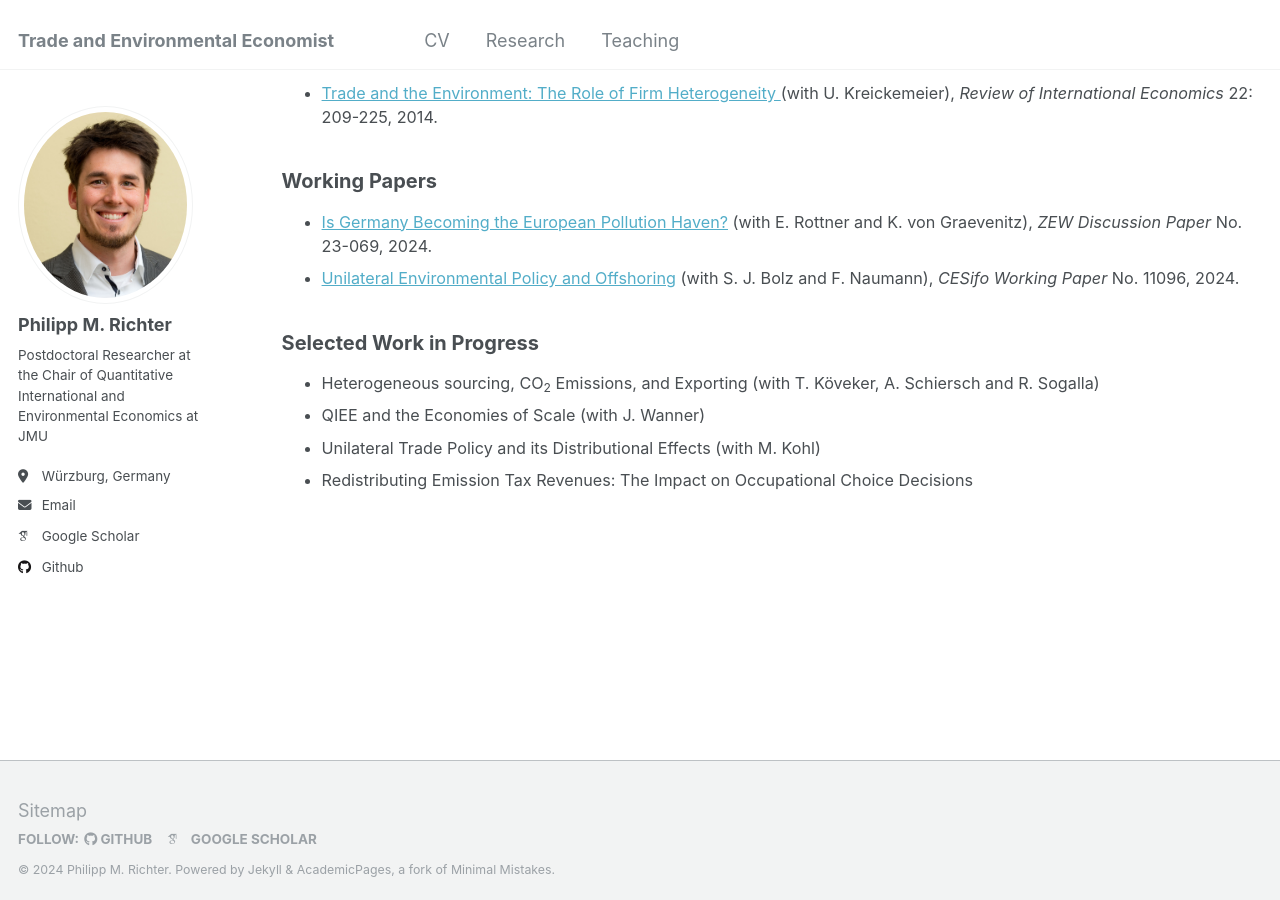
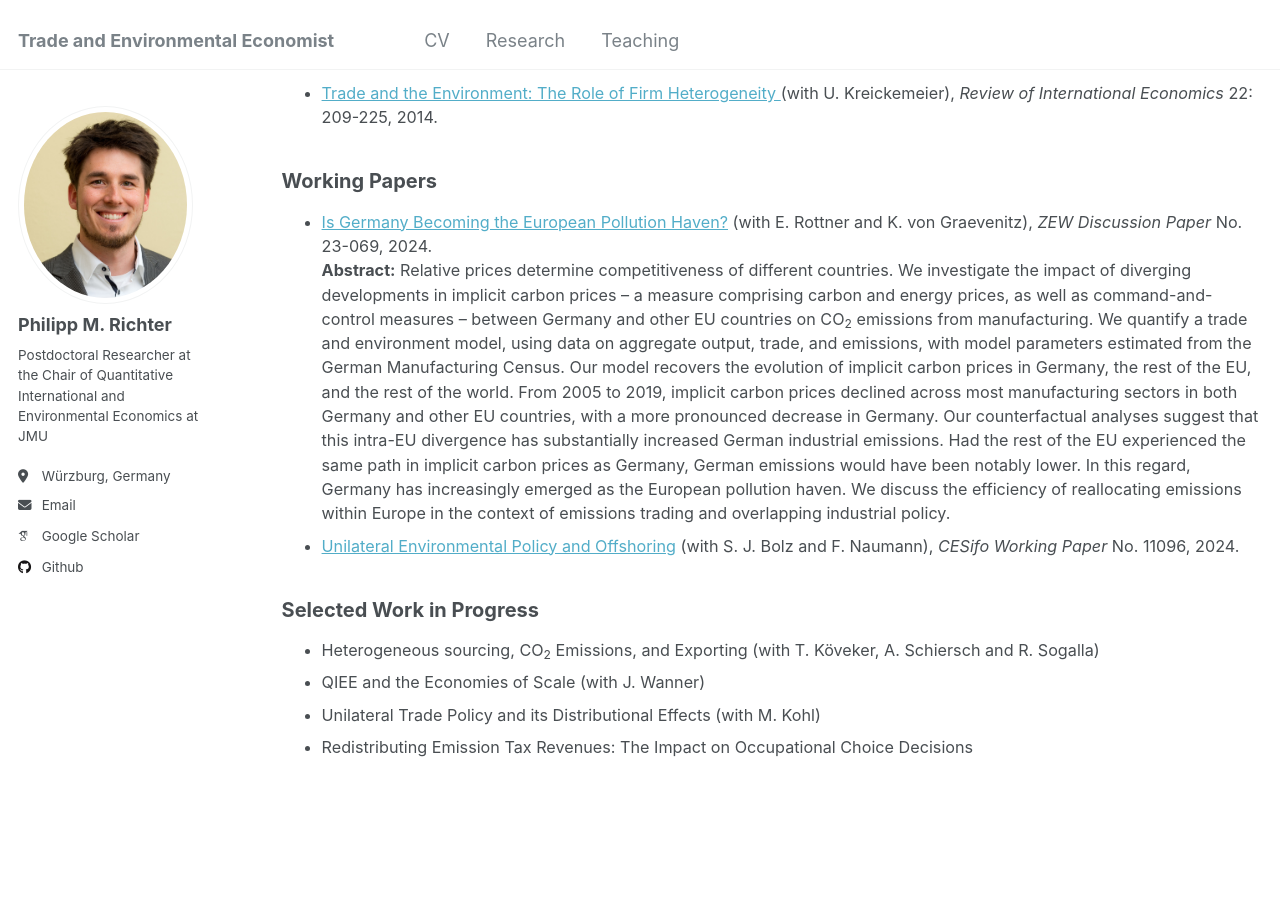
Before and after one commit to PhMRichter/PhMRichter.github.io, a Jekyll site: the page built from _pages/research.html, in a window 1280 px wide and 900 px high, scrolled down 790 px. Built offline with Jekyll 4.4.1, drawn with Linux system fonts in a browser that asks for light colours; some web fonts are replaced.

Commit message:
Update research.html

```diff
--- a/_pages/research.html
+++ b/_pages/research.html
@@ -85,7 +85,11 @@ author_profile: true
 <ul  style="font-size: 0.9em;">
   <li>
     <a href="https://ftp.zew.de/pub/zew-docs/dp/dp23069.pdf" target="_blank">
-     Is Germany Becoming the European Pollution Haven?</a> (with E. Rottner and K. von Graevenitz), <i>ZEW Discussion Paper</i> No. 23-069, 2024.
+     Is Germany Becoming the European Pollution Haven?</a> (with E. Rottner and K. von Graevenitz), <i>ZEW Discussion Paper</i> No. 23-069, 2024. <br> <b>Abstract:</b> Relative prices determine competitiveness of different countries. We investigate the impact
+of diverging developments in implicit carbon prices – a measure comprising carbon and energy prices, as well as command-and-control measures – between Germany and other EU countries on CO<sub>2</sub> emissions from manufacturing. We quantify a trade and environment model, using data on aggregate output, trade, and emissions, with model parameters
+estimated from the German Manufacturing Census. Our model recovers the evolution of implicit carbon prices in Germany, the rest of the EU, and the rest of the world. From 2005 to 2019, implicit carbon prices declined across most manufacturing sectors in both Germany and other EU countries, with a more pronounced decrease in Germany. Our counterfactual analyses suggest that this intra-EU divergence has substantially increased
+German industrial emissions. Had the rest of the EU experienced the same path in implicit carbon prices as Germany, German emissions would have been notably lower. In this regard, Germany has increasingly emerged as the European pollution haven. We discuss the
+efficiency of reallocating emissions within Europe in the context of emissions trading and overlapping industrial policy.
   </li>
     <li>
     <a href="https://www.cesifo.org/en/publications/2024/working-paper/unilateral-environmental-policy-and-offshoring" target="_blank">
```
